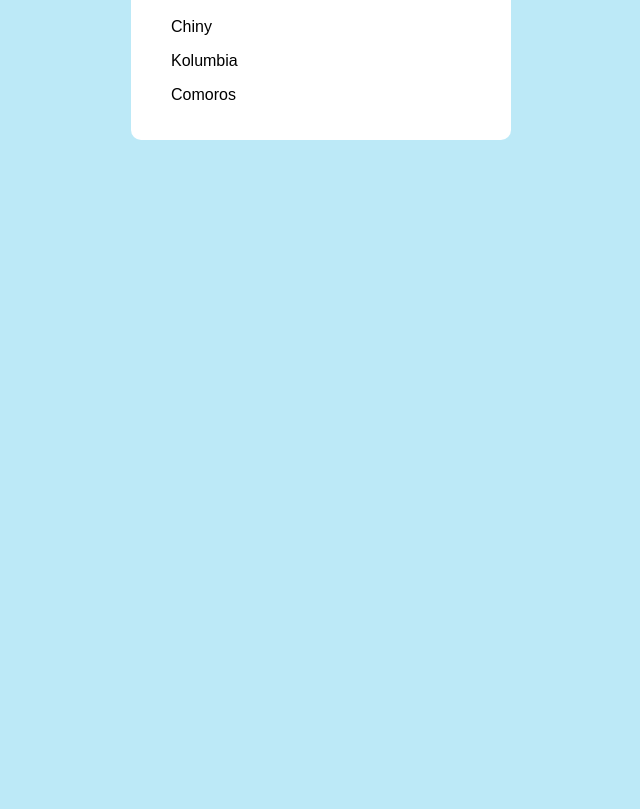
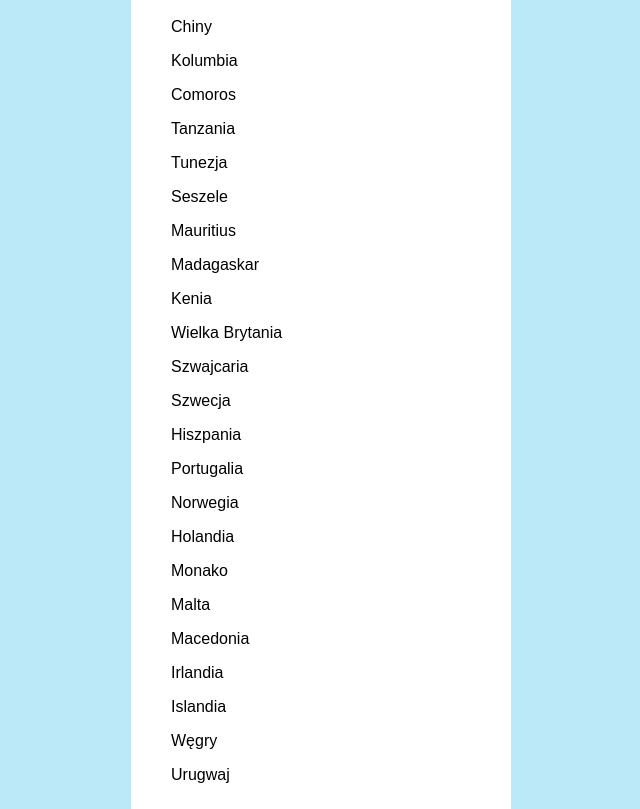
Before and after one commit to filipw01/podroze, a React (Create React App) app: page / in a window 1280 px wide. Shown: the part 1984-2793 px from the top of the page, without its empty margins (319-959 px from the left). Before the commit the page ends 2144 px from the top, so only its background shows below. Built offline with nearby package versions, Linux system fonts and the light colour scheme.

Commit message:
Update countries

```diff
--- a/src/countries.js
+++ b/src/countries.js
@@ -207,5 +207,105 @@ export default [{
 
 
 
-
+    {
+        name:"Tanzania",
+        id:"tz",
+        color:"yellow",
+        info:"Ewentualnie Zanzibar (ta wyspa)",
+    },
+    {
+        name:"Tunezja",
+        id:"tn",
+        color:"green",
+    },
+    {
+        name:"Seszele",
+        id:"sc",
+        color:"green",
+    },
+    {
+        name:"Mauritius",
+        id:"mu",
+        color:"yellow",
+    },
+    {
+        name:"Madagaskar",
+        id:"mg",
+        color:"yellow",
+    },
+    {
+        name:"Kenia",
+        id:"ke",
+        color:"yellow",
+    },
+    {
+        name:"Wielka Brytania",
+        id:"gb",
+        color:"green",
+    },
+    {
+        name:"Szwajcaria",
+        id:"ch",
+        color:"yellow",
+    },
+    {
+        name:"Szwecja",
+        id:"se",
+        color:"green",
+    },
+    {
+        name:"Hiszpania",
+        id:"es",
+        color:"green",
+    },
+    {
+        name:"Portugalia",
+        id:"pt",
+        color:"green",
+    },
+    {
+        name:"Norwegia",
+        id:"no",
+        color:"green-yellow",
+    },
+    {
+        name:"Holandia",
+        id:"nl",
+        color:"green",
+    },
+    {
+        name:"Monako",
+        id:"mc",
+        color:"green",
+    },
+    {
+        name:"Malta",
+        id:"mt",
+        color:"green",
+    },
+    {
+        name:"Macedonia",
+        id:"mk",
+        color:"yellow",
+    },
+    {
+        name:"Irlandia",
+        id:"ie",
+        color:"yellow",
+    },
+    {
+        name:"Islandia",
+        id:"is",
+        color:"green",
+    },
+    {
+        name:"Węgry",
+        id:"hu",
+        color:"yellow",
+    },
+    {
+        name:"Urugwaj",
+        id:"uy",
+        color:"yellow",
+    },
 ];
```
